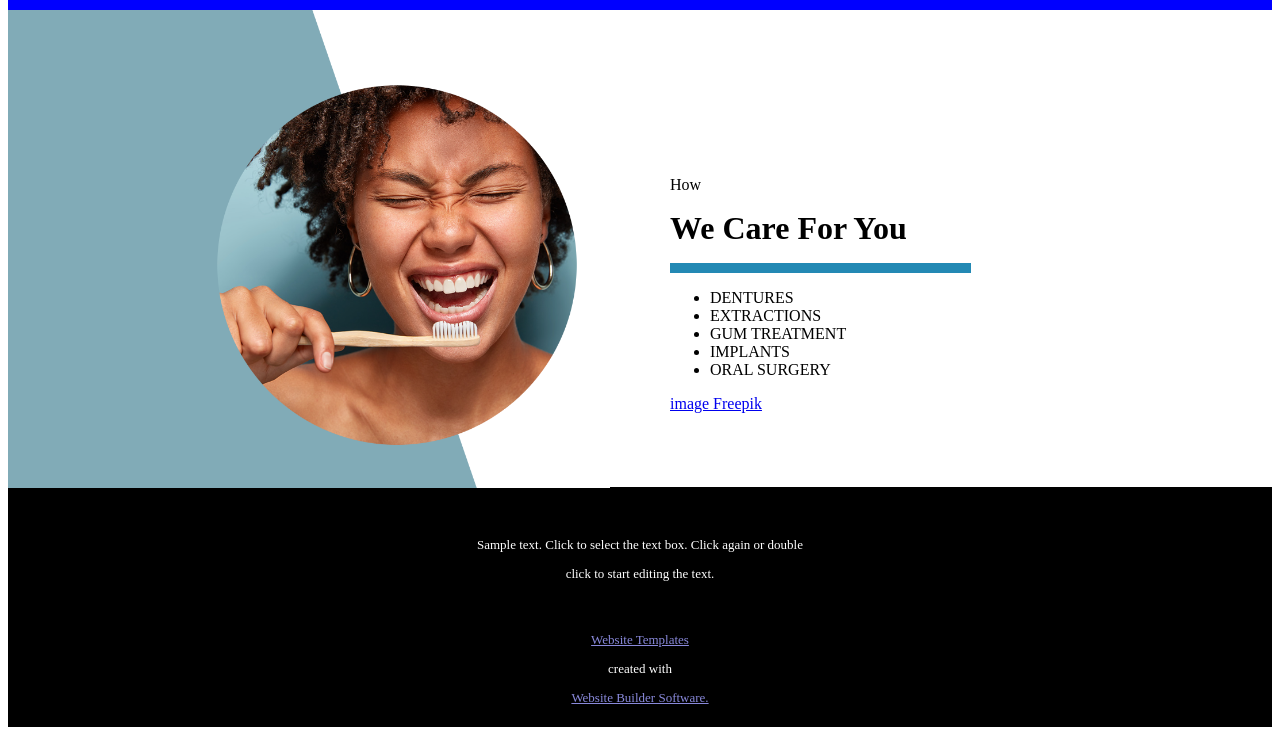
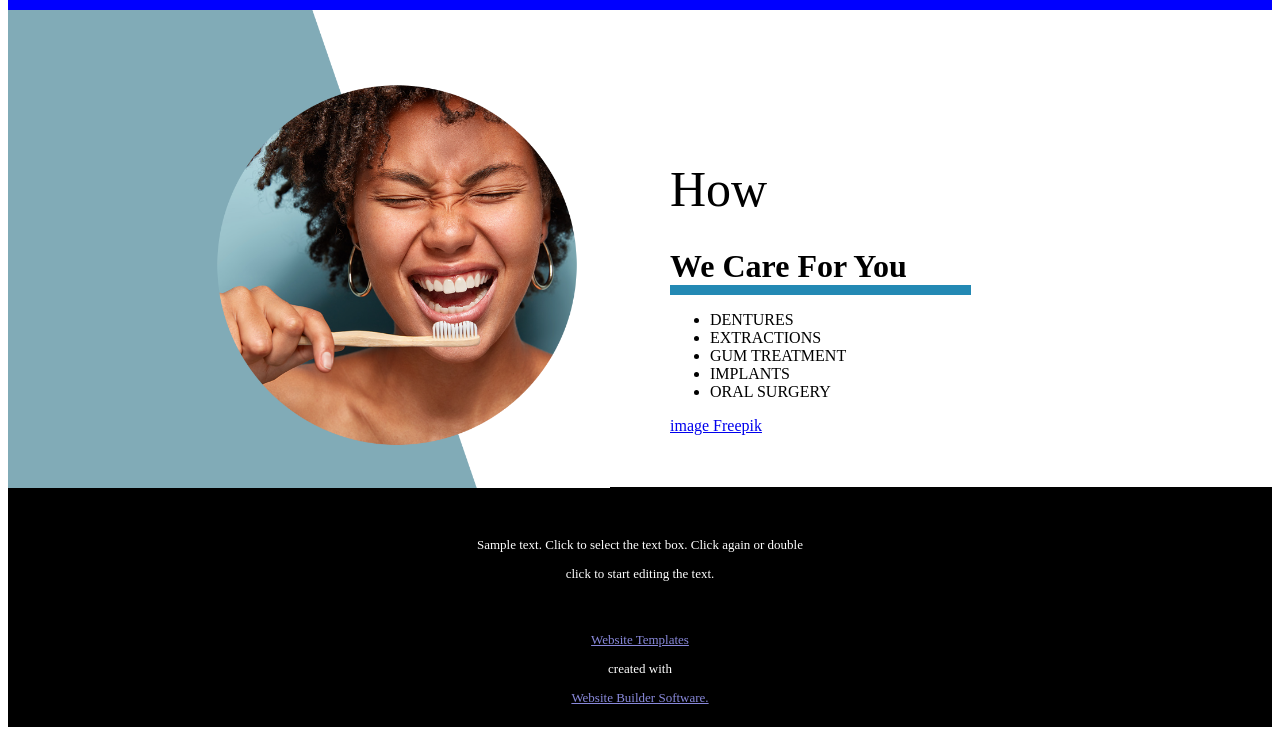
Before and after one commit to sanealima/nouveau-dossier, a plain HTML site: page index.html in a window 1280 px wide. Shown: the part 58-800 px from the top of the page. Drawn offline with Linux system fonts and the light colour scheme.

Commit message:
Deuxieme commit

```diff
--- a/index.html
+++ b/index.html
@@ -3,6 +3,8 @@
 
 <head>
     <meta charset="UTF-8">
+    <meta http-equiv="X-UA-Compatible" content="IE=edge">
+    <meta name="viewport" content="width=device-width, initial-scaled=1.0">
     <link rel="stylesheet" href="style.css">
     <title>Mon nouveau Projet</title>
     <style>
@@ -14,7 +16,7 @@
     <header>
         <div class="container">
             <p id="logo">logo</p>
-            <img class="barre"src="hamburger-removebg-preview.png" alt="">
+            <img class="barre" src="hamburger-removebg-preview.png" alt="">
         </div>
     </header>
     <main>
@@ -26,7 +28,7 @@
             </div>
 
             <div class="text-div">
-                <P >How<h1>We Care For You</h1></P>
+                <p class="soda" >How<h1>We Care For You</h1>
                 <div class="line"></div>
 <div>
                 <ul>
--- a/style.css
+++ b/style.css
@@ -9,12 +9,12 @@
 .text-div {
   flex: 5;
   margin-left: 60px;
-  margin-top: 150px;
+  margin-top: 100px;
   text-align: justify;
-  padding-top: 0%;
-
-
-
+}
+.soda {
+  font-size: 50px;
+  margin-bottom: 30px;
 }
 .Gras{
   font-weight: bold;
```
